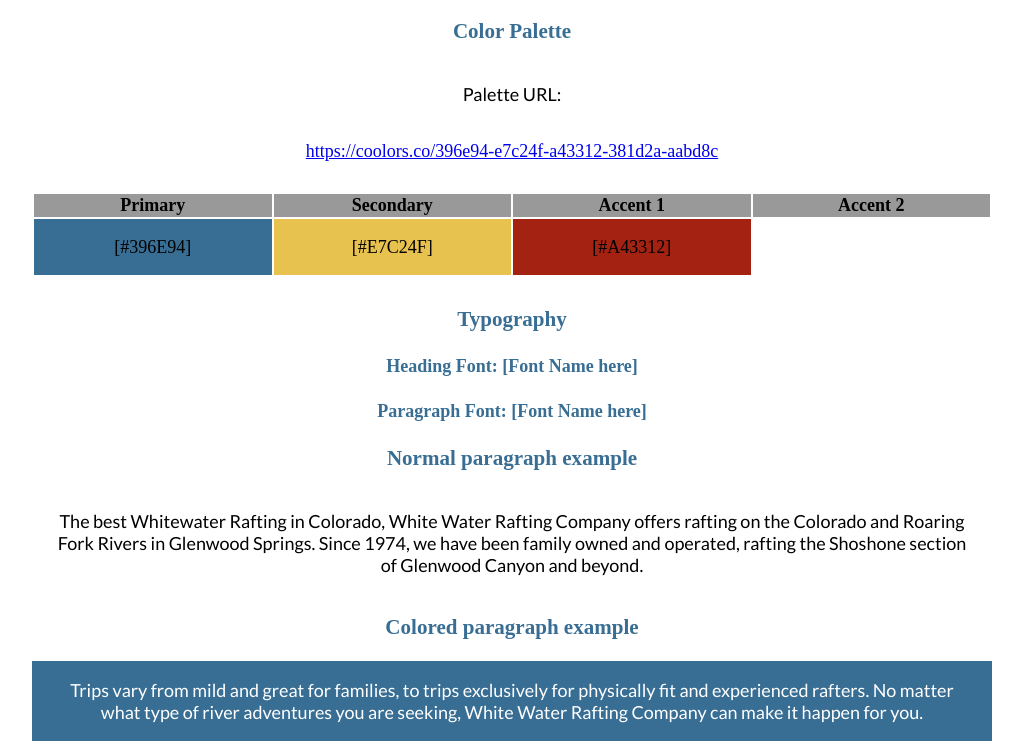
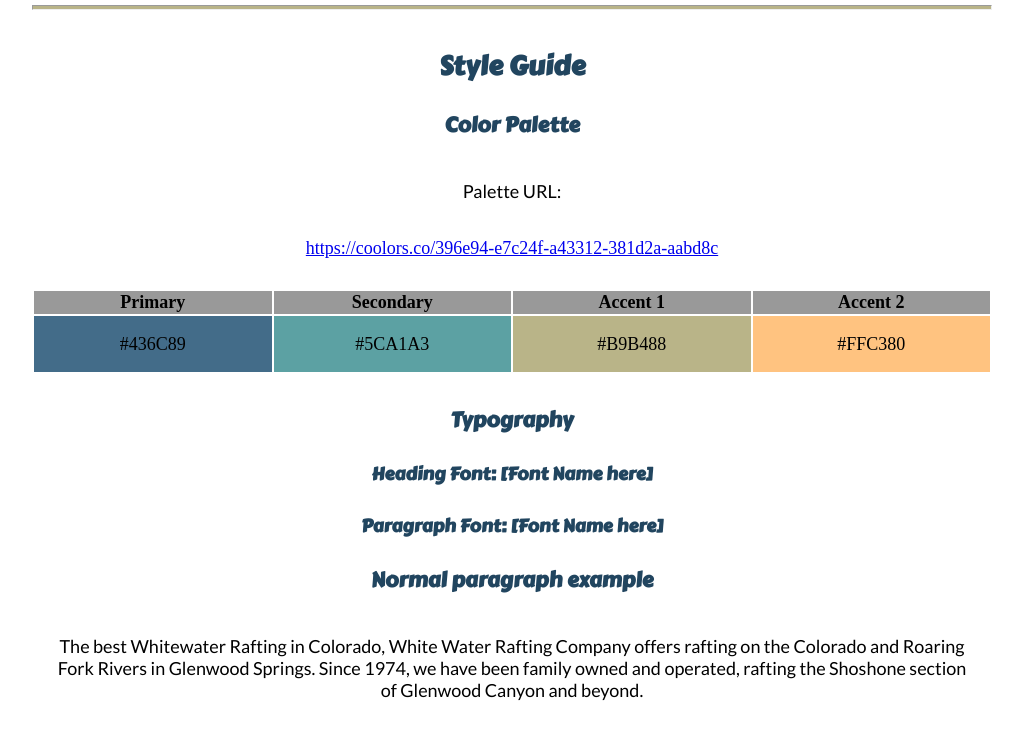
Before and after one commit to JohnShirley1/wdd130, a plain HTML site: page wwr/site-plan-rafting.html in a window 1280 px wide. Shown: the part 1268-2012 px from the top of the page, without its empty margins (128-1151 px from the left). Drawn offline with Linux system fonts and the light colour scheme; a web font is replaced by a local one.

Commit message:
Colors and font

```diff
--- a/wwr/site-plan-rafting.html
+++ b/wwr/site-plan-rafting.html
@@ -56,10 +56,10 @@
       </tr>
       <!-- Replace the numbers in the boxes below with your hex color codes. Then switch to the site-plan.css file and change your colors there as well. -->
       <tr>
-        <td class="primary">[#396E94]</td>
-        <td class="secondary">[#E7C24F]</td>
-        <td class="accent1">[#A43312]</td>
-        <td class="accent2"></td>
+        <td class="primary">#436C89 </td>
+        <td class="secondary">#5CA1A3</td>
+        <td class="accent1">#B9B488</td>
+        <td class="accent2">#FFC380</td>
       </tr>
     </table>
 
--- a/wwr/styles/site-plan-rafting.css
+++ b/wwr/styles/site-plan-rafting.css
@@ -3,28 +3,30 @@
 Any spaces in your font name should be replaced with a +.
 Fonts are separated by a & */
 @import url('https://fonts.googleapis.com/css2?family=IM+Fell+French+Canon&family=Lato:ital,wght@0,400;0,700;1,400&display=swap');
+@import url('https://fonts.goggleapis.com/css2?family=Josefin+Sans:wght@300&display=swap');
+@import url('https://fonts.googleapis.com/css2?family=Carter+One&display=swap');
 
 :root {
   /* change the values below to your colors from your palette */
-  --primary-color: #396E94   ;
-  --secondary-color: #E7C24F ;
-  --accent1-color: #A42212;
-  --accent2-color: white;
+  --primary-color: #436C89   ;
+  --secondary-color: #5CA1A3 ;
+  --accent1-color: #B9B488;
+  --accent2-color: #FFC380;
 
   /* change the values below to your chosen font(s) */
-  --heading-font: "IM Fell French Canon";
-  --paragraph-font: Lato, Helvetica, sans-serif;
+  --heading-font: "Carter One";
+  --paragraph-font: "Josefin Sans", Lato, Helvetica, sans-serif;
 
   /* these colors below should be chosen from among your palette colors above */
-  --headline-color-on-white: #396E94;  /* headlines on a white background */
+  --headline-color-on-white: #21455f;  /* headlines on a white background */
   --headline-color-on-color: white; /* headlines on a colored background */
-  --paragraph-color-on-white: #396E94; /* paragraph text on a white background */
+  --paragraph-color-on-white: #21455f; /* paragraph text on a white background */
   --paragraph-color-on-color: white; /* paragraph text on a colored background */
-  --paragraph-background-color: #396E94  ;
+  --paragraph-background-color: #21455f  ;
   --nav-link-color: #396E94;
-  --nav-background-color: #D4AC0D;
+  --nav-background-color: #B9B488;
   --nav-hover-link-color: white;
-  --nav-hover-background-color: #396E94;
+  --nav-hover-background-color:#5CA1A3;
 }
 
 
```
